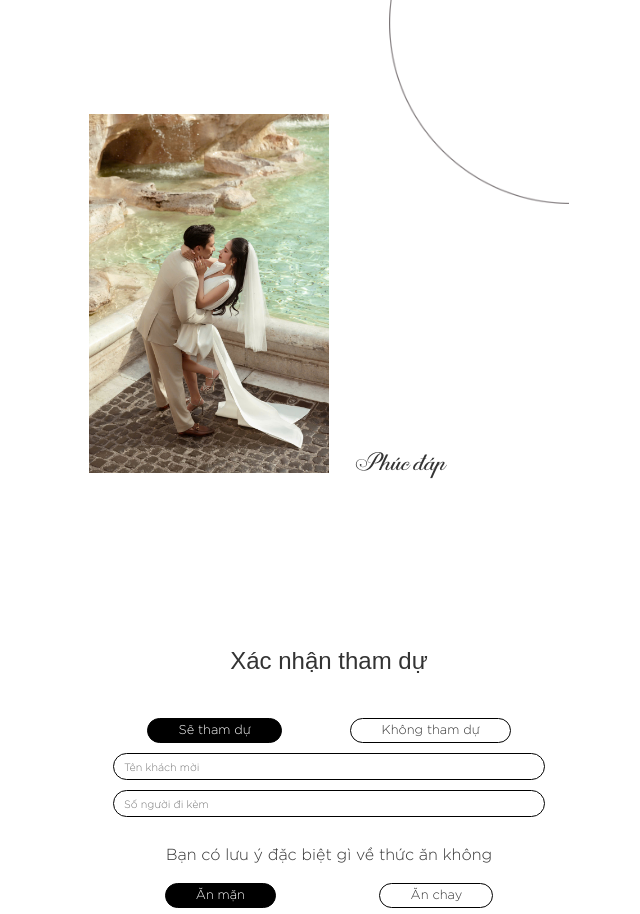
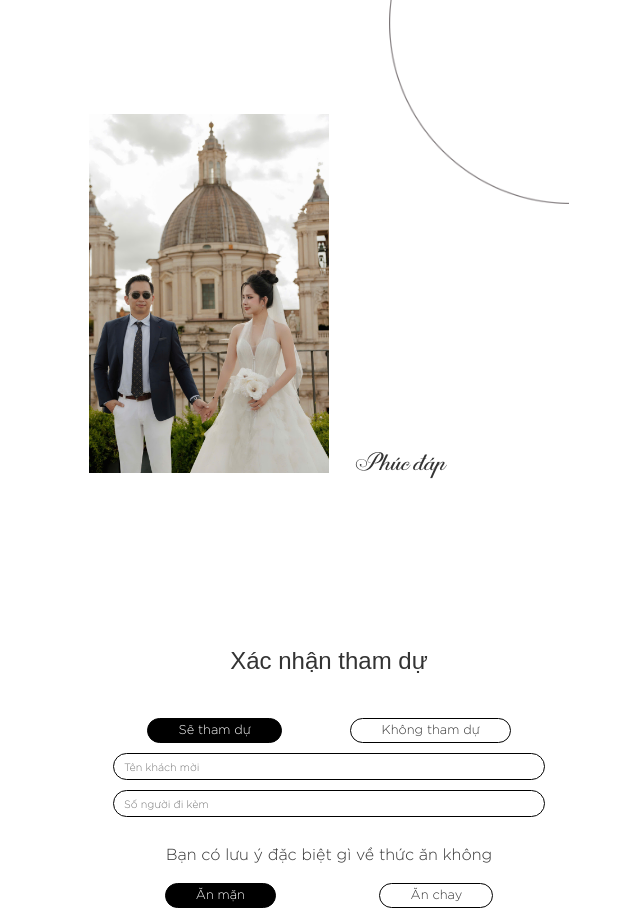
Before and after one commit to tranduythuat/anh-hong, a plain HTML site: page thiepmoivi.html in a window 1280 px wide. Shown: the part 4166-5080 px from the top of the page, without its empty margins (311-951 px from the left). Drawn offline with nearby package versions, Linux system fonts and the light colour scheme; some packages are replaced by stand-ins of ours; a script that the page names is missing; a web font is replaced by a local one.

Commit message:
anh-hong: update

```diff
--- a/thiepmoivi.html
+++ b/thiepmoivi.html
@@ -173,7 +173,7 @@
       </div>
       <div class="gallery-row">
         <div class="gallery-img">
-          <img src="assets/images/(8).jpg" alt="">
+          <img src="assets/images/(9).jpg" alt="">
         </div>
         <div class="gallery-text">
           <p>Phúc đáp</p>
```
Also changed, not shown: assets/images/letter.png (deleted), assets/images/sample.jpg (deleted).
